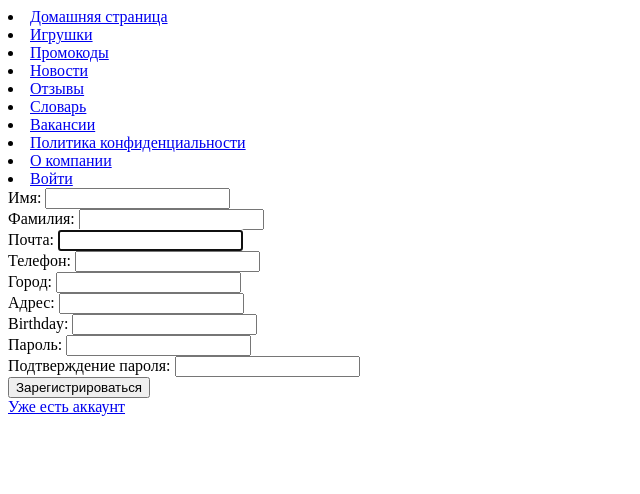
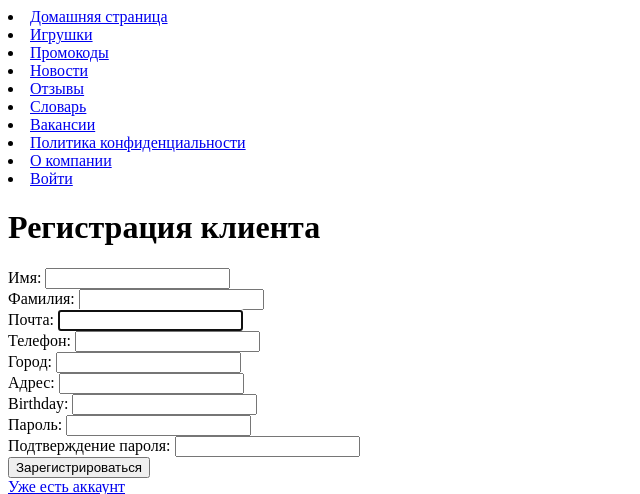
Before and after one commit to ElizavetaPa17/253501_SYTSEVICH_IGI, a Django app: page /account/register_client in a window 1280 px wide. Shown: the top 494 px of the page, without its empty margins (0-640 px from the left). Run offline with Django 5.2, Linux system fonts and the light colour scheme.

Commit message:
finish igi labs

```diff
--- a/IGI/LR5/toyfactory_app/templates/accounts/register_client.html
+++ b/IGI/LR5/toyfactory_app/templates/accounts/register_client.html
@@ -1,5 +1,6 @@
 {% extends "base.html" %}
 {% block content %}
+    <h1>Регистрация клиента</h1>
     <form action="" method="POST">
         {% csrf_token %}
         <table>
```
Also changed, not shown: IGI/LR5/IGIDiagram.drawio.png (added), IGI/LR5/db.sqlite3, IGI/LR5/media/images/clients_ages.png, IGI/LR5/media/images/clients_per_town.png, IGI/LR5/media/images/month_orders.png, IGI/LR5/media/images/trend.png, 3 other files.
